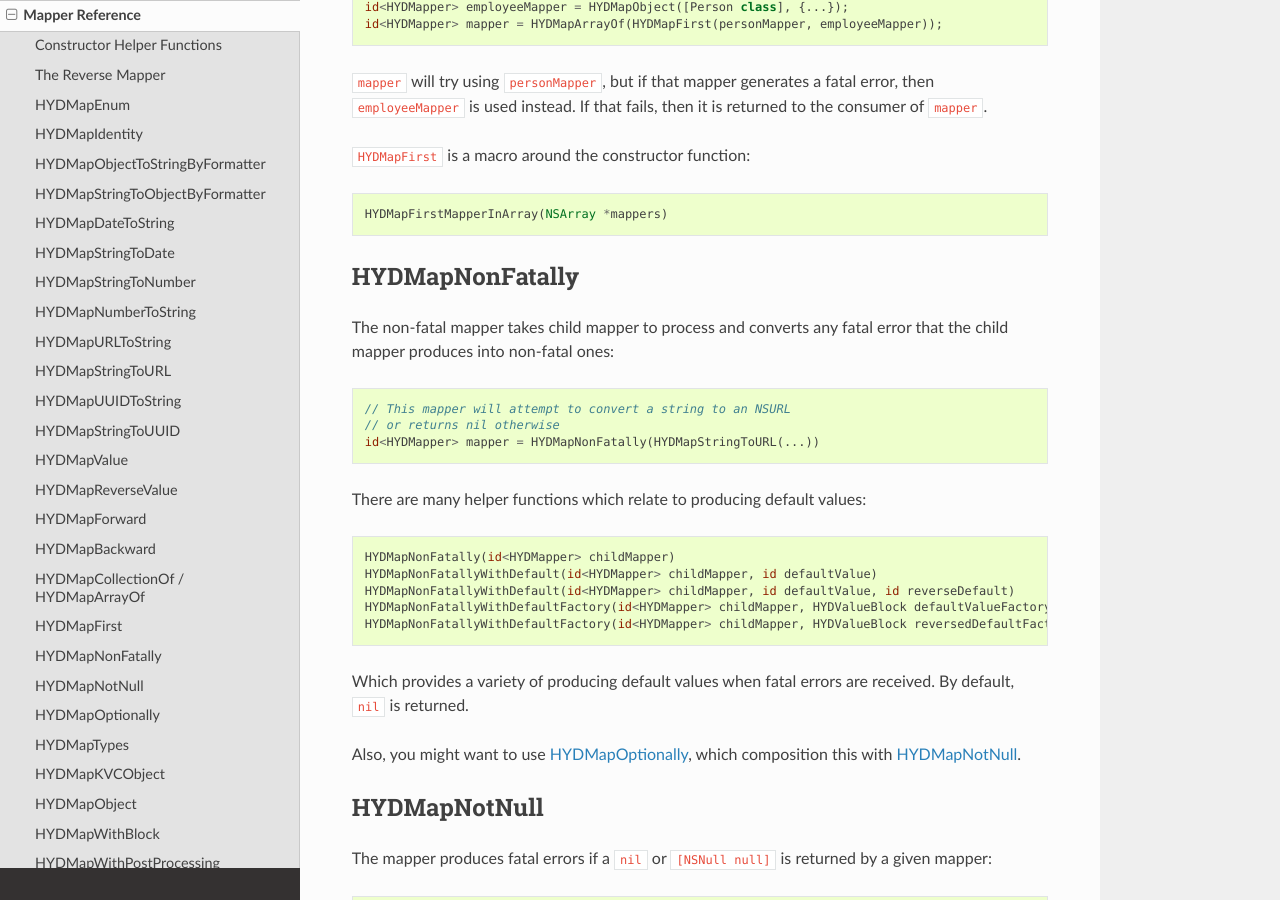
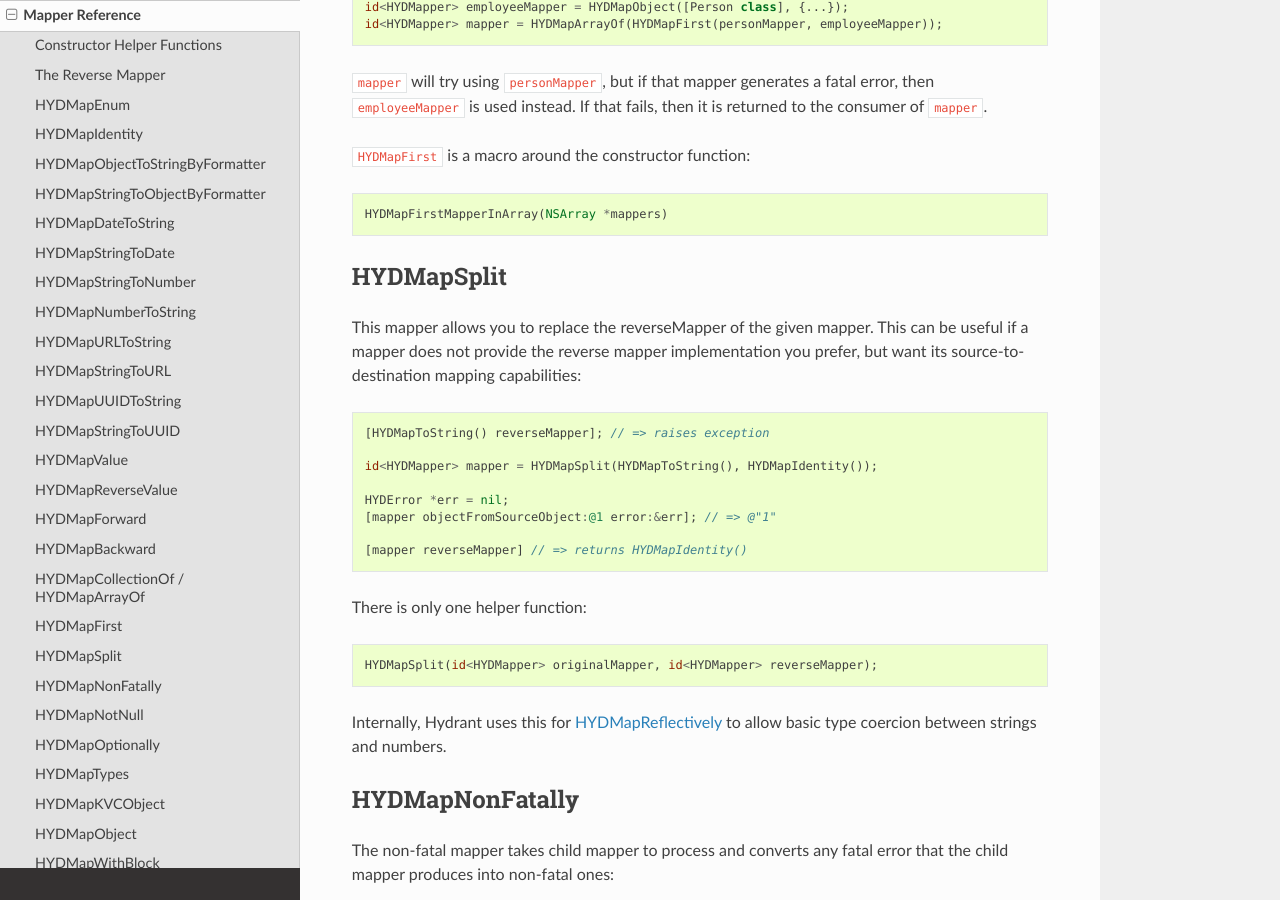
Before and after one commit to jeffh/Hydrant, a Sphinx documentation site: the page built from docs/source/mapper_reference.rst, in a window 1280 px wide and 900 px high, scrolled down 11469 px. Built offline with Sphinx 7.4.7 and the Read the Docs theme 2.0.0, drawn with Linux system fonts in a browser that asks for light colours.

Commit message:
Added documentation for HYDMapSplit.
Sorted project file.

```diff
--- a/docs/source/mapper_reference.rst
+++ b/docs/source/mapper_reference.rst
@@ -608,6 +608,33 @@ returned to the consumer of ``mapper``.
     HYDMapFirstMapperInArray(NSArray *mappers)
 
 
+.. _HYDMapSplit:
+.. _HYDSplitMapper:
+
+HYDMapSplit
+===========
+
+This mapper allows you to replace the reverseMapper of the given mapper. This
+can be useful if a mapper does not provide the reverse mapper implementation
+you prefer, but want its source-to-destination mapping capabilities::
+
+    [HYDMapToString() reverseMapper]; // => raises exception
+
+    id<HYDMapper> mapper = HYDMapSplit(HYDMapToString(), HYDMapIdentity());
+
+    HYDError *err = nil;
+    [mapper objectFromSourceObject:@1 error:&err]; // => @"1"
+
+    [mapper reverseMapper] // => returns HYDMapIdentity()
+
+There is only one helper function::
+
+    HYDMapSplit(id<HYDMapper> originalMapper, id<HYDMapper> reverseMapper);
+
+Internally, Hydrant uses this for :ref:`HYDMapReflectively` to allow basic
+type coercion between strings and numbers.
+
+
 .. _HYDMapNonFatally:
 .. _HYDMapNonFatallyWithDefault:
 .. _HYDMapNonFatallyWithDefaultFactory:
@@ -637,6 +664,7 @@ are received. By default, ``nil`` is returned.
 Also, you might want to use :ref:`HYDMapOptionally`, which composition this
 with :ref:`HYDMapNotNull`.
 
+
 .. _HYDMapNotNull:
 .. _HYDMapNotNullFrom:
 .. _HYDNotNullMapper:
@@ -660,6 +688,7 @@ There are helper functions::
 
 Also, you might want to use :ref:`HYDMapOptionally`, which composition this
 with :ref:`HYDMapNonFatally`.
+
 
 .. _HYDMapOptionally:
 .. _HYDMapOptionallyTo:
```
Also changed, not shown: 1 other file.
